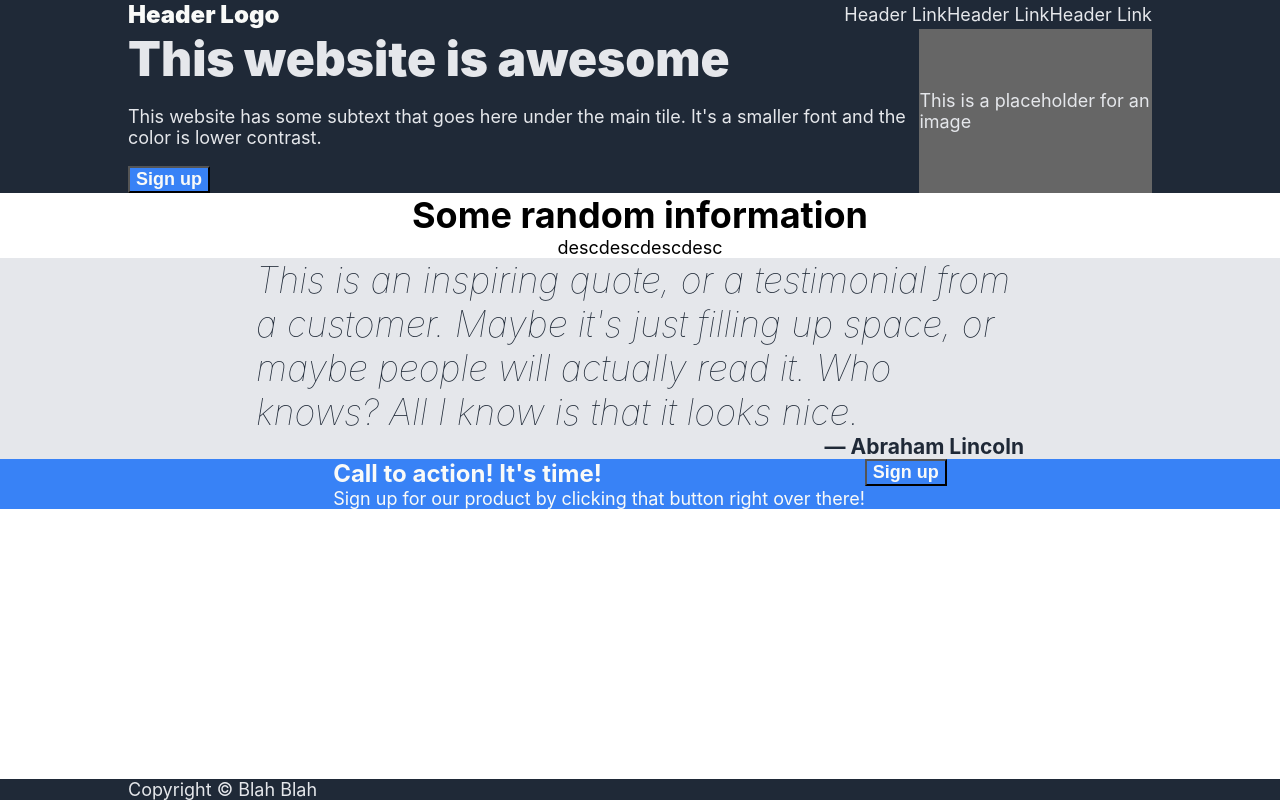
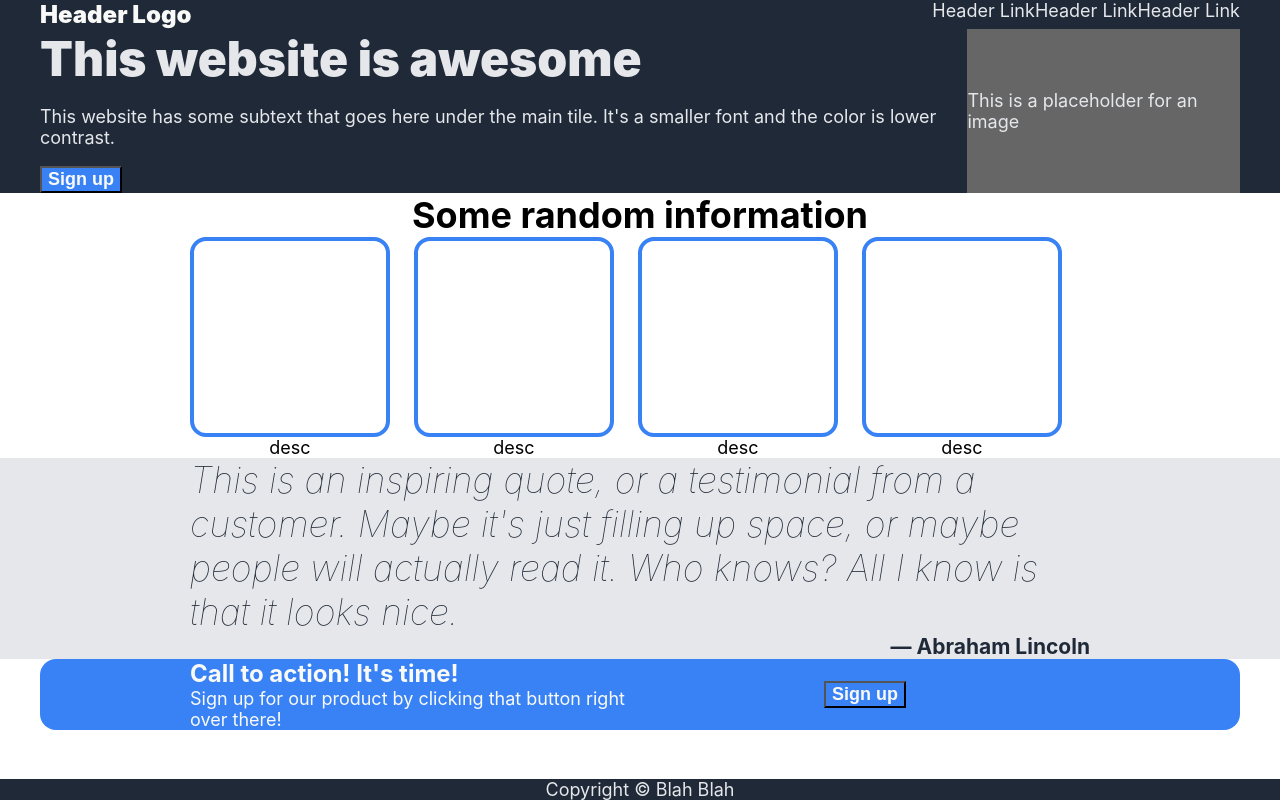
Before and after one commit to apmwebdev/odin-landing-page, a plain HTML site: page index.html in a window 1280 px wide. Drawn offline with Linux system fonts and the light colour scheme.

Commit message:
Configure centering and non-padding spacing of elements

```diff
--- a/index.html
+++ b/index.html
@@ -7,16 +7,18 @@
     <title>Landing Page</title>
   </head>
   <body class="flex">
-    <header class="header main-width flex">
+    <header class="header top-container flex">
+      <div class="header-content main-width flex">
         <div class="header-logo">Header Logo</div>
         <div class="header-link-container flex">
           <div class="header-link"><a href="#">Header Link</a></div>
           <div class="header-link"><a href="#">Header Link</a></div>
           <div class="header-link"><a href="#">Header Link</a></div>
         </div>
+      </div>
     </header>
     <div class="main flex">
-      <section class="hero-section">
+      <section class="hero-section top-container flex">
         <div class="hero-container main-width flex">
           <div class="hero-left">
             <div class="hero-title">This website is awesome</div>
@@ -29,9 +31,12 @@
           <div class="hero-right flex">This is a placeholder for an image</div>
         </div>
       </section>
-      <section class="tiles-section narrow-width flex">
-          <header class="tiles-title">Some random information</header>
-          <div class="tiles-container flex">
+      <section class="tiles-section">
+        <div class="flex top-container">
+          <header class="tiles-title narrow-width">Some random information</header>
+        </div>
+        <div class="flex top-container">
+          <div class="tiles-container flex narrow-width">
             <div class="tile">
               <div class="tile-pic"></div>
               <div class="tile-text">desc</div>
@@ -49,8 +54,9 @@
               <div class="tile-text">desc</div>
             </div>
           </div>
+        </div>
       </section>
-      <section class="quote-section">
+      <section class="quote-section top-container flex">
         <div class="quote-container narrow-width flex">
           <div class="quote-text">
             This is an inspiring quote, or a testimonial from a customer. Maybe
@@ -60,18 +66,23 @@
           <div class="quote-cite">— Abraham Lincoln</div>
         </div>
       </section>
-      <section class="action-section main-width flex">
+      <section class="action-section top-container flex">
+        <div class="action-container main-width flex">
+          <div class="action-content narrow-width flex">
             <div class="action-left">
               <header class="action-title">Call to action! It's time!</header>
               <div class="action-text">
-            Sign up for our product by clicking that button right over there!
+                Sign up for our product by clicking that button right over
+                there!
               </div>
             </div>
-        <div class="action-right">
+            <div class="action-right flex">
               <button>Sign up</button>
+            </div>
+          </div>
         </div>
       </section>
     </div>
-    <footer class="footer main-width flex">Copyright © Blah Blah</footer>
+    <footer class="footer top-container">Copyright © Blah Blah</footer>
   </body>
 </html>
--- a/styles.css
+++ b/styles.css
@@ -1,4 +1,4 @@
-/* Structure */
+/* General structure and spacing styles */
 
 * {
     box-sizing: border-box;
@@ -8,6 +8,23 @@
     display: flex;
 }
 
+.top-container {
+    display: flex;
+    justify-content: center;
+}
+
+.main-width {
+    flex: 0 1 auto;
+    width: 1200px;
+}
+
+.narrow-width {
+    flex: 0 1 auto;
+    width: 900px;
+}
+
+/* Specific structure and spacing styles */
+
 body {
     margin: 0;
     min-height: 100vh;
@@ -15,12 +32,8 @@ body {
     justify-content: space-between;
 }
 
-.main-width {
-    padding: 0 10%;
-}
-
-.narrow-width {
-    padding: 0 20%;
+.header-content {
+    justify-content: space-between;
 }
 
 .main {
@@ -28,7 +41,7 @@ body {
     flex-direction: column;
 }
 
-.header, .hero-section {
+.hero-container {
     justify-content: space-between;
 }
 
@@ -47,6 +60,29 @@ body {
     justify-content: center;
 }
 
+.tiles-container {
+    gap: 24px;
+}
+
+.tiles-title {
+    text-align: center;
+}
+
+.tile {
+    flex: 0 1 auto;
+}
+
+.tile-text {
+    text-align: center;
+}
+
+.tile-pic {
+    flex: 0 1 auto;
+    width: 200px;
+    height: 200px;
+    border: 4px solid var(--blue);
+}
+
 .quote-container {
     flex-direction: column;
 }
@@ -55,8 +91,16 @@ body {
     align-self: flex-end;
 }
 
-.action-section {
+.action-section, .action-container, .action-content {
     justify-content: center;
+}
+
+.action-left, .action-right {
+    flex: 1 1 0;
+}
+.action-right {
+    justify-content: center;
+    align-items: center;
 }
 
 /* Colors */
@@ -86,7 +130,7 @@ body {
     color: var(--dark-blue);
 }
 
-.action-section, button {
+.action-container, button {
     background-color: var(--blue);
     color: var(--white);
 }
@@ -139,10 +183,14 @@ button {
     font-weight: bold;
 }
 
+/* Other Styles */
+
+.tile-pic, .action-container {
+    border-radius: 16px;
+}
+
 /*
-TODO: Fix width of action section
 TODO: Fix spacing everywhere
 TODO: Fix tile styling
 TODO: Fix button styling
-TODO: Change width padding to be pixels instead of percentage?
 */
```
Lines whose indentation alone changed are shown as unchanged.
